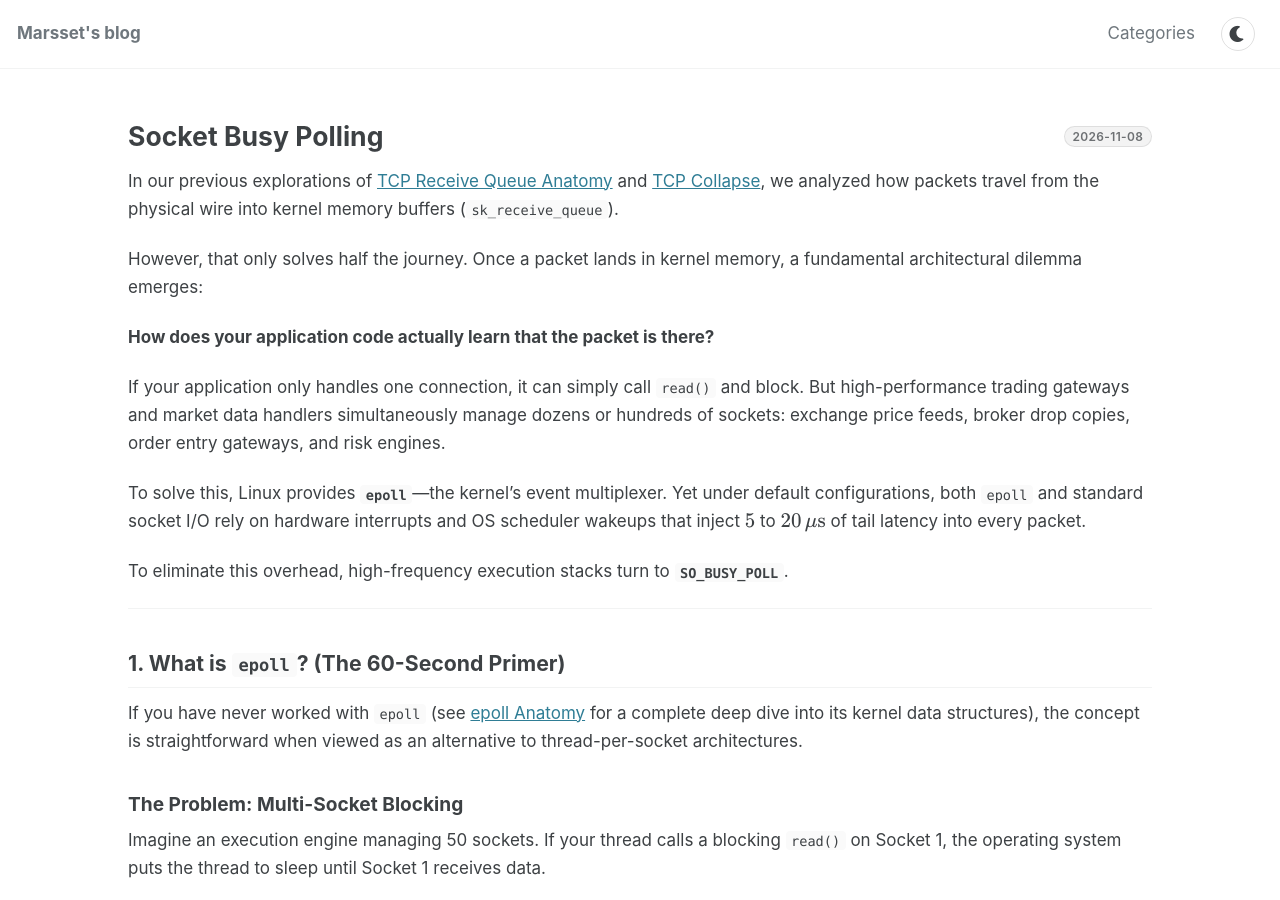
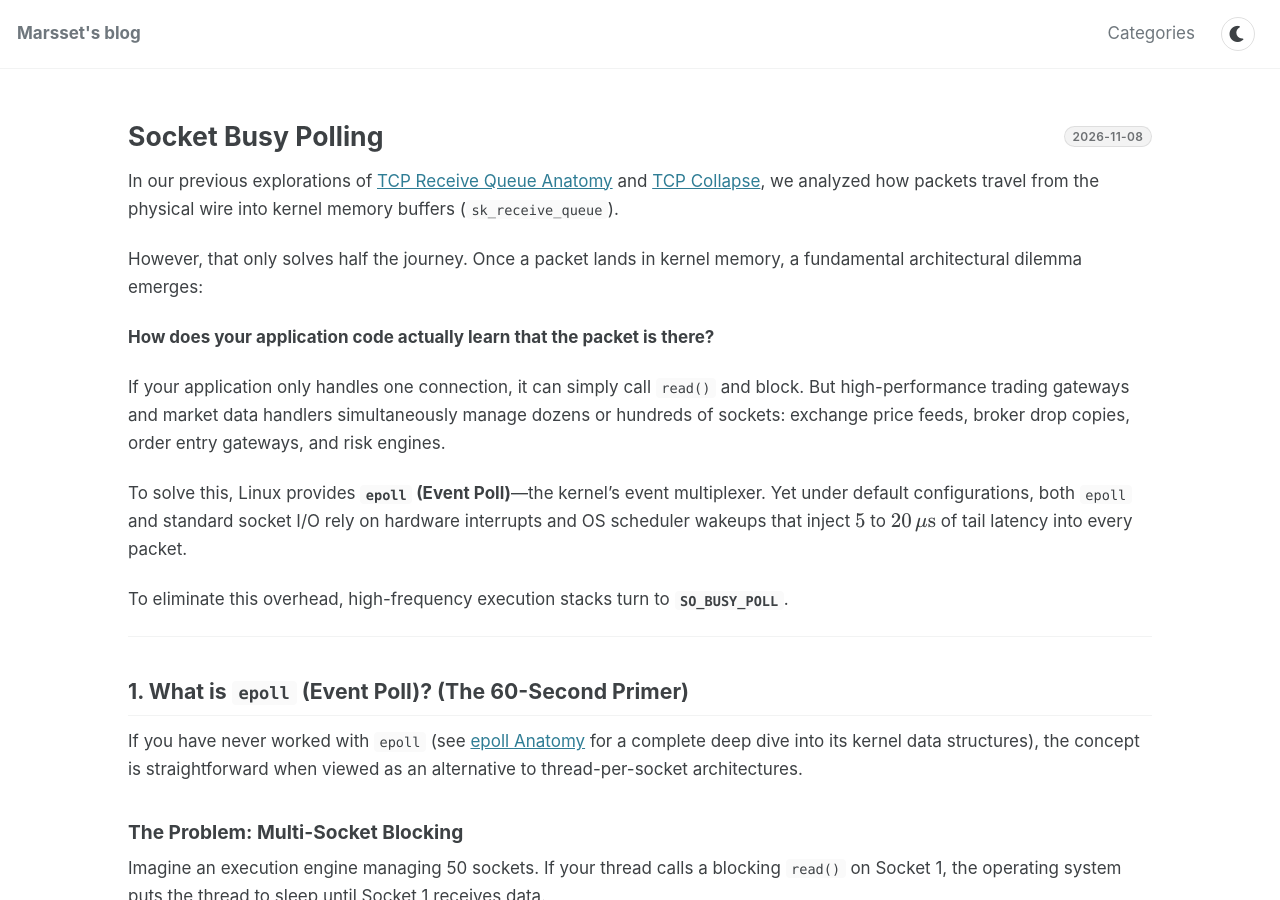
Before and after one commit to marsset/marsset.github.io, a Jekyll site: the page built from _posts/2026-11-09-socket-busy-polling.markdown, in a window 1280 px wide and 900 px high. Built offline with Jekyll 4.4.1, drawn with Linux system fonts in a browser that asks for light colours; cached includes are drawn as plain includes; formulas are drawn with MathJax 3.

Commit message:
docs: clarify epoll as Event Poll on first mention

```diff
--- a/_posts/2026-11-09-epoll-anatomy.markdown
+++ b/_posts/2026-11-09-epoll-anatomy.markdown
@@ -14,7 +14,7 @@ If an application were to assign one operating system thread to every single con
 
 To solve this, Linux provides **I/O multiplexing**: allowing a single thread to monitor hundreds or thousands of file descriptors (FDs) simultaneously.
 
-While legacy systems relied on `select()` and `poll()`, modern Linux relies almost exclusively on **`epoll`**.
+While legacy systems relied on `select()` and `poll()`, modern Linux relies almost exclusively on **`epoll` (Event Poll)**.
 
 To understand why `epoll` works so efficiently—and where its subtle latency pitfalls lie—we must examine how it is implemented inside the Linux kernel.
 
--- a/_posts/2026-11-09-socket-busy-polling.markdown
+++ b/_posts/2026-11-09-socket-busy-polling.markdown
@@ -16,13 +16,13 @@ However, that only solves half the journey. Once a packet lands in kernel memory
 
 If your application only handles one connection, it can simply call `read()` and block. But high-performance trading gateways and market data handlers simultaneously manage dozens or hundreds of sockets: exchange price feeds, broker drop copies, order entry gateways, and risk engines.
 
-To solve this, Linux provides **`epoll`**—the kernel's event multiplexer. Yet under default configurations, both `epoll` and standard socket I/O rely on hardware interrupts and OS scheduler wakeups that inject $5$ to $20\,\mu\text{s}$ of tail latency into every packet.
+To solve this, Linux provides **`epoll` (Event Poll)**—the kernel's event multiplexer. Yet under default configurations, both `epoll` and standard socket I/O rely on hardware interrupts and OS scheduler wakeups that inject $5$ to $20\,\mu\text{s}$ of tail latency into every packet.
 
 To eliminate this overhead, high-frequency execution stacks turn to **`SO_BUSY_POLL`**.
 
 ---
 
-## 1. What is `epoll`? (The 60-Second Primer)
+## 1. What is `epoll` (Event Poll)? (The 60-Second Primer)
 
 If you have never worked with `epoll` (see [epoll Anatomy](/system/2026/11/09/epoll-anatomy.html) for a complete deep dive into its kernel data structures), the concept is straightforward when viewed as an alternative to thread-per-socket architectures.
 
```
